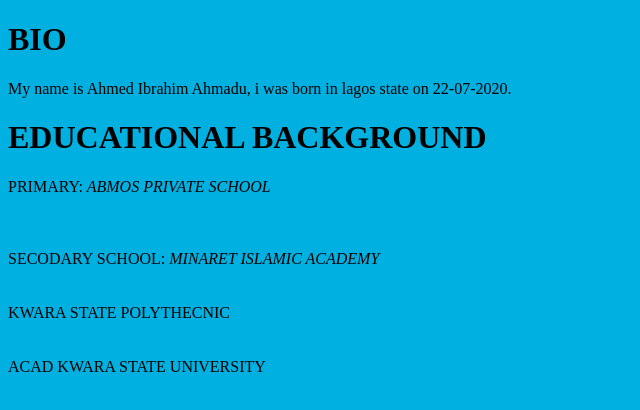
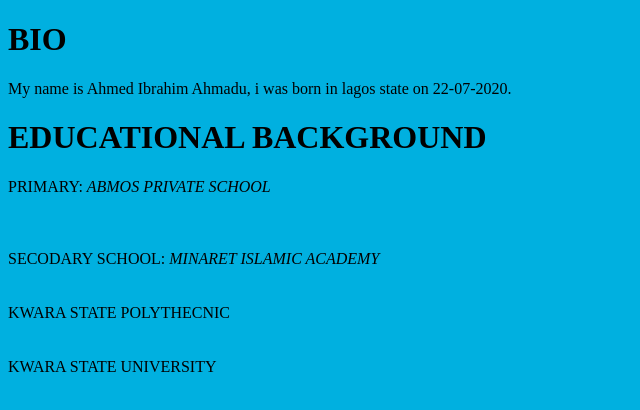
Before and after one commit to barhama737/project207, a plain HTML site: page name.html in a window 1280 px wide. Shown: the full height of the page, 0-640 px from the left. Drawn offline with Linux system fonts and the light colour scheme.

Commit message:
Add files via upload

```diff
--- a/name.html
+++ b/name.html
@@ -16,7 +16,7 @@
         SECODARY SCHOOL:<em>    MINARET ISLAMIC ACADEMY</em> <br> <br><br>
 
         KWARA STATE POLYTHECNIC <br> <br><br>
-ACAD
+
         KWARA STATE UNIVERSITY <br><br><br>
 
 
```
